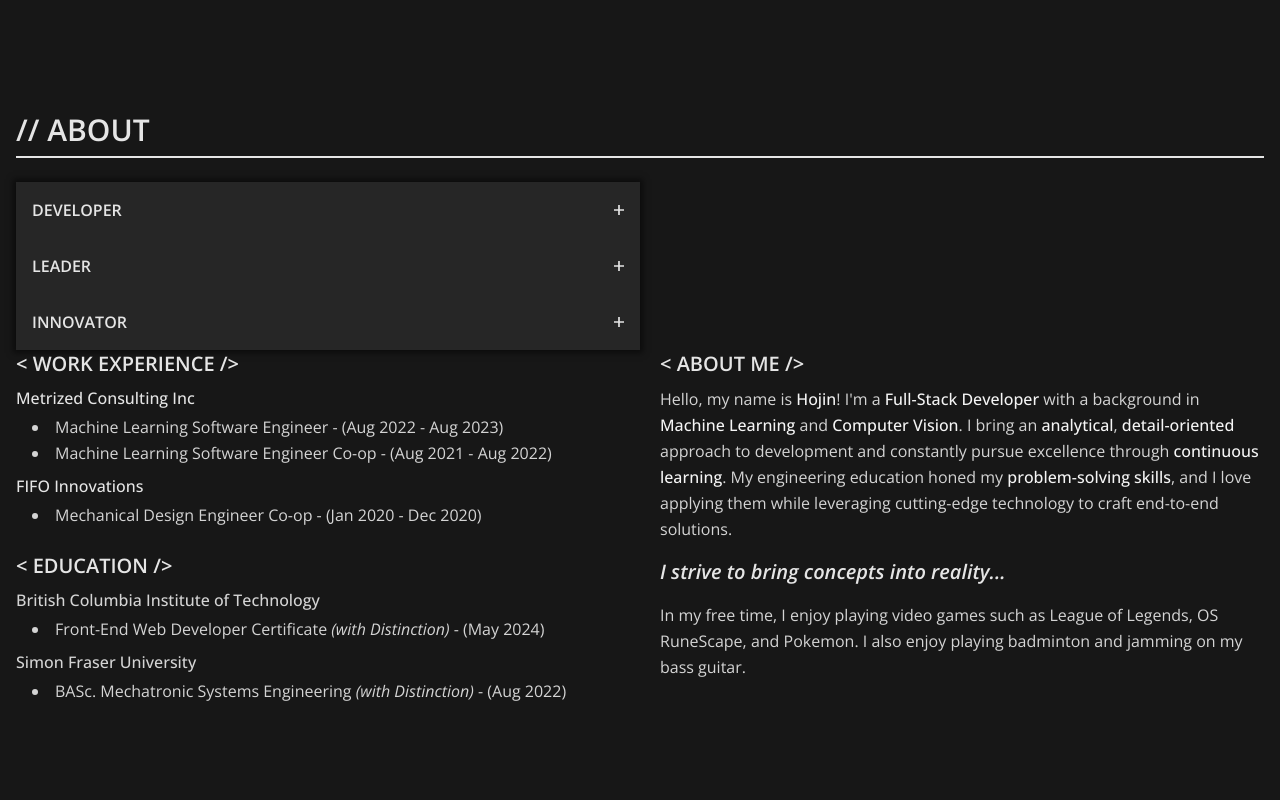
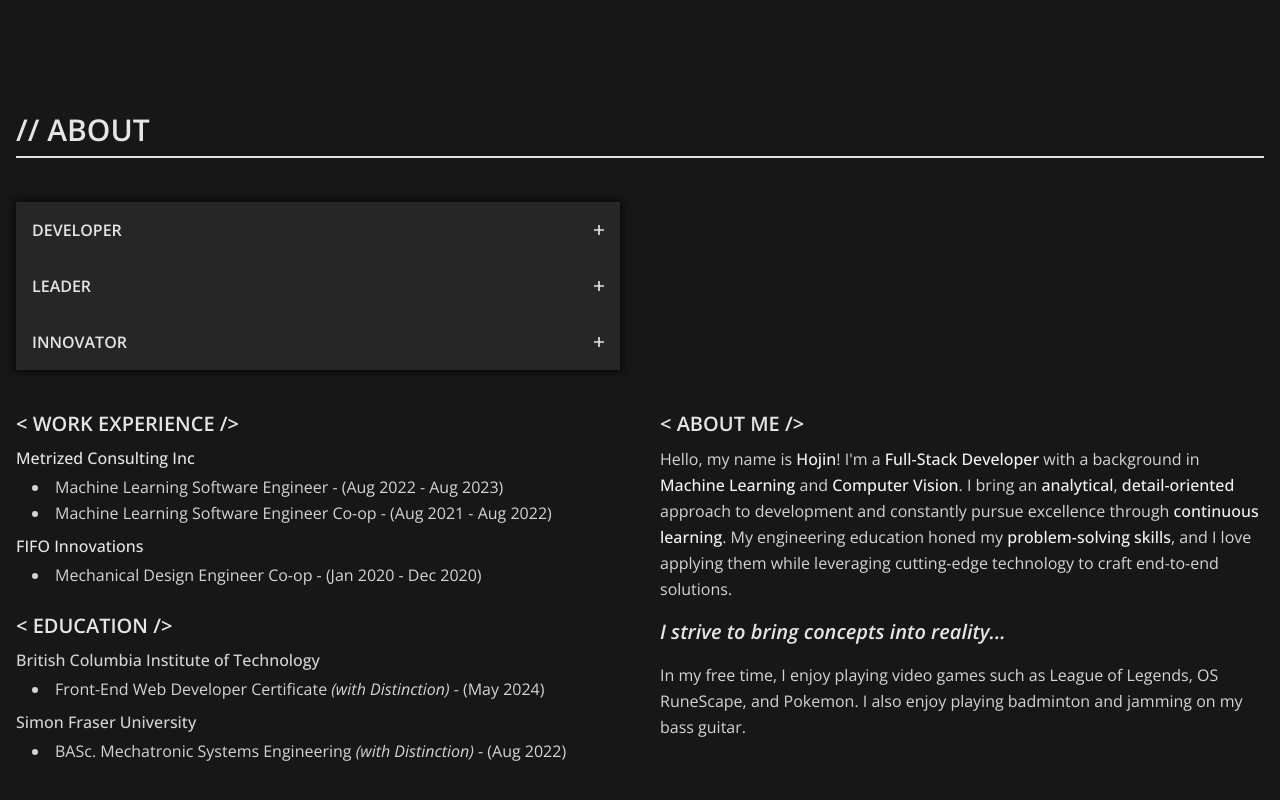
Before and after one commit to hojinchang/portfolio, a React (Vite) app: page / in a window 1280 px wide. Shown: the part 1808-2608 px from the top of the page. Built offline with nearby package versions, Linux system fonts and the light colour scheme; no server answers; a web font is replaced by a local one.

Commit message:
Refractor accordion in components

```diff
--- a/src/components/AboutAccordion.tsx
+++ /dev/null
@@ -1,84 +0,0 @@
-import { FC } from "react";
-
-
-interface Props {
-    activeAccordion: string | null;
-    setActiveAccordion: React.Dispatch<React.SetStateAction<string | null>>;
-}
-
-const AboutAccordion: FC<Props> = ({ activeAccordion, setActiveAccordion }) => {
-
-    const handleAccordionClick = (section: string) => {
-        setActiveAccordion(activeAccordion === section ? null : section);
-    };
-
-    return (
-        <div className="lg:flex lg:items-center lg:gap-10">
-            <div className="shadow-accordion-shadow lg:w-1/2">
-                <button className="accordion" onClick={() => handleAccordionClick("developer")}>
-                    <p className="font-semibold">DEVELOPER</p>
-                    {activeAccordion === "developer"
-                        ? (
-                            <svg className="text-netural-100" fill="currentColor" width="10" height="10" xmlns="http://www.w3.org/2000/svg" viewBox="0 0 24 24">
-                                <path d="M0 10h24v4h-24z"/>
-                            </svg>
-                        ) : (
-                            <svg className="text-netural-100" fill="currentColor" width="10" height="10" xmlns="http://www.w3.org/2000/svg" viewBox="0 0 24 24">
-                                <path d="M24 10h-10v-10h-4v10h-10v4h10v10h4v-10h10z"/>
-                            </svg>
-                        )
-                    }
-                </button>
-                <div className={`accordion-content-wrapper ${activeAccordion === "developer" ? "block" : "hidden"}`}>
-                    <p id="content-developer" className={`accordion-content ${activeAccordion === "developer" ? "opacity-100" : "opacity-0"}`}>Analytical, detail-oriented software developer specializing in Full-Stack development, Machine Learning, and Computer Vision.</p>
-                </div>
-
-                <button className="accordion" onClick={() => handleAccordionClick("leader")}>
-                    <p className="font-semibold">LEADER</p>
-                    {activeAccordion === "leader"
-                        ? (
-                            <svg className="text-netural-100" fill="currentColor" width="10" height="10" xmlns="http://www.w3.org/2000/svg" viewBox="0 0 24 24">
-                                <path d="M0 10h24v4h-24z"/>
-                            </svg>
-                        ) : (
-                            <svg className="text-netural-100" fill="currentColor" width="10" height="10" xmlns="http://www.w3.org/2000/svg" viewBox="0 0 24 24">
-                                <path d="M24 10h-10v-10h-4v10h-10v4h10v10h4v-10h10z"/>
-                            </svg>
-                        )
-                    }
-                </button>
-                <div className={`accordion-content-wrapper ${activeAccordion === "leader" ? "block" : "hidden"}`}>
-                    <p id="content-leader" className={`accordion-content ${activeAccordion === "leader" ? "opacity-100" : "opacity-0"}`}>Proven leader adept at steering teams toward success through clear direction, collaboration, and a focus on achieving collective goals.</p>
-                </div>
-
-                <button className="accordion" onClick={() => handleAccordionClick('innovator')}>
-                    <p className="font-semibold">INNOVATOR</p>
-                    {activeAccordion === "innovator"
-                        ? (
-                            <svg className="text-netural-100" fill="currentColor" width="10" height="10" xmlns="http://www.w3.org/2000/svg" viewBox="0 0 24 24">
-                                <path d="M0 10h24v4h-24z"/>
-                            </svg>
-                        ) : (
-                            <svg className="text-netural-100" fill="currentColor" width="10" height="10" xmlns="http://www.w3.org/2000/svg" viewBox="0 0 24 24">
-                                <path d="M24 10h-10v-10h-4v10h-10v4h10v10h4v-10h10z"/>
-                            </svg>
-                        )
-                    }
-                </button>
-                <div className={`accordion-content-wrapper ${activeAccordion === "innovator" ? "block" : "hidden"}`}>
-                    <p id="content-innovator" className={`accordion-content ${activeAccordion === "innovator" ? "opacity-100" : "opacity-0"}`}>Creative innovator committed to transforming ideas into practical solutions. Skilled in identifying unique opportunities for technological advancement and implementing cutting-edge approaches.</p>
-                </div>
-            </div>
-            <div className="hidden lg:block">
-                <p className={`heading-hero font-bold opacity-0 transition-opacity duration-1000 ease-in-out ${activeAccordion ? "opacity-100" : "opacity-0"} lg:text-7xl lg:w-1/2 xl:text-8xl`}>
-                    {activeAccordion === "developer" && "DEVELOPER"
-                    || activeAccordion === "leader" && "LEADER"
-                    || activeAccordion === "innovator" && "INNOVATOR"
-                    }
-                </p>
-            </div>
-        </div>
-    )
-}
-
-export default AboutAccordion;
--- /dev/null
+++ b/src/components/accordion/AboutAccordion.tsx
@@ -0,0 +1,47 @@
+import { FC } from "react";
+
+
+import AccordionButton from "./AccordionButton";
+
+interface Props {
+    activeAccordion: string | null;
+    setActiveAccordion: React.Dispatch<React.SetStateAction<string | null>>;
+}
+
+const AboutAccordion: FC<Props> = ({ activeAccordion, setActiveAccordion }) => {
+
+    const handleAccordionClick = (section: string) => {
+        setActiveAccordion(activeAccordion === section ? null : section);
+    };
+
+    return (
+        <div className="pt-5 pb-10 lg:flex lg:items-center lg:gap-10">
+            <div className="shadow-accordion-shadow lg:w-1/2">
+                <AccordionButton accordionName={ "developer" } activeAccordion={ activeAccordion }  handleAccordionClick={ handleAccordionClick }/>
+                <div className={`accordion-content-wrapper ${activeAccordion === "developer" ? "block" : "hidden"}`}>
+                    <p id="content-developer" className={`accordion-content ${activeAccordion === "developer" ? "opacity-100" : "opacity-0"}`}>Analytical, detail-oriented software developer specializing in Full-Stack development, Machine Learning, and Computer Vision.</p>
+                </div>
+
+                <AccordionButton accordionName={ "leader" } activeAccordion={ activeAccordion }  handleAccordionClick={ handleAccordionClick }/>
+                <div className={`accordion-content-wrapper ${activeAccordion === "leader" ? "block" : "hidden"}`}>
+                    <p id="content-leader" className={`accordion-content ${activeAccordion === "leader" ? "opacity-100" : "opacity-0"}`}>Proven leader adept at steering teams toward success through clear direction, collaboration, and a focus on achieving collective goals.</p>
+                </div>
+
+                <AccordionButton accordionName={ "innovator" } activeAccordion={ activeAccordion }  handleAccordionClick={ handleAccordionClick }/>
+                <div className={`accordion-content-wrapper ${activeAccordion === "innovator" ? "block" : "hidden"}`}>
+                    <p id="content-innovator" className={`accordion-content ${activeAccordion === "innovator" ? "opacity-100" : "opacity-0"}`}>Creative innovator committed to transforming ideas into practical solutions. Skilled in identifying unique opportunities for technological advancement and implementing cutting-edge approaches.</p>
+                </div>
+            </div>
+            <div className="hidden lg:block lg:w-1/2">
+                <p className={`heading-hero font-bold opacity-0 transition-opacity duration-1000 ease-in-out ${activeAccordion ? "opacity-100" : "opacity-0"} lg:text-7xl lg:w-1/2 xl:text-8xl`}>
+                    {activeAccordion === "developer" && "DEVELOPER"
+                    || activeAccordion === "leader" && "LEADER"
+                    || activeAccordion === "innovator" && "INNOVATOR"
+                    }
+                </p>
+            </div>
+        </div>
+    )
+}
+
+export default AboutAccordion;
--- /dev/null
+++ b/src/components/accordion/AccordionButton.tsx
@@ -0,0 +1,29 @@
+import { FC } from "react"
+
+interface Props {
+    accordionName: string;
+    activeAccordion: string | null;
+    handleAccordionClick: (section: string) => void;
+}
+
+const AccordionButton: FC<Props> = ({ accordionName, activeAccordion, handleAccordionClick }) => {
+
+    return (
+        <button className="accordion" onClick={() => handleAccordionClick(accordionName)}>
+            <p className="font-semibold uppercase">{accordionName}</p>
+            {activeAccordion === accordionName
+                ? (
+                    <svg className="text-netural-100" fill="currentColor" width="10" height="10" xmlns="http://www.w3.org/2000/svg" viewBox="0 0 24 24">
+                        <path d="M0 10h24v4h-24z"/>
+                    </svg>
+                ) : (
+                    <svg className="text-netural-100" fill="currentColor" width="10" height="10" xmlns="http://www.w3.org/2000/svg" viewBox="0 0 24 24">
+                        <path d="M24 10h-10v-10h-4v10h-10v4h10v10h4v-10h10z"/>
+                    </svg>
+                )
+            }
+        </button>
+    )
+}
+
+export default AccordionButton;
--- a/src/sections/AboutSection.tsx
+++ b/src/sections/AboutSection.tsx
@@ -1,7 +1,7 @@
 import { FC, useState, useEffect, useRef } from "react"
 
 import handleHeadingIntersect from "../global/handleHeadingIntersect";
-import AboutAccordion from "../components/AboutAccordion";
+import AboutAccordion from "../components/accordion/AboutAccordion";
 
 const AboutSection: FC = () => {
     const [hasTitleAnimated, setHasTitleAnimated] = useState<boolean>(false);
@@ -69,7 +69,7 @@ const AboutSection: FC = () => {
             <h2 ref={ titleRef } className="section-title">// ABOUT</h2>
             <div ref={ titleBorderRef } className="section-border"></div>
 
-            <div ref={ contentWrapperRef } >
+            <div ref={ contentWrapperRef }>
                 <AboutAccordion activeAccordion={ activeAccordion } setActiveAccordion={ setActiveAccordion } />
 
                 <div className="flex flex-col gap-10 lg:flex-row-reverse">
```
